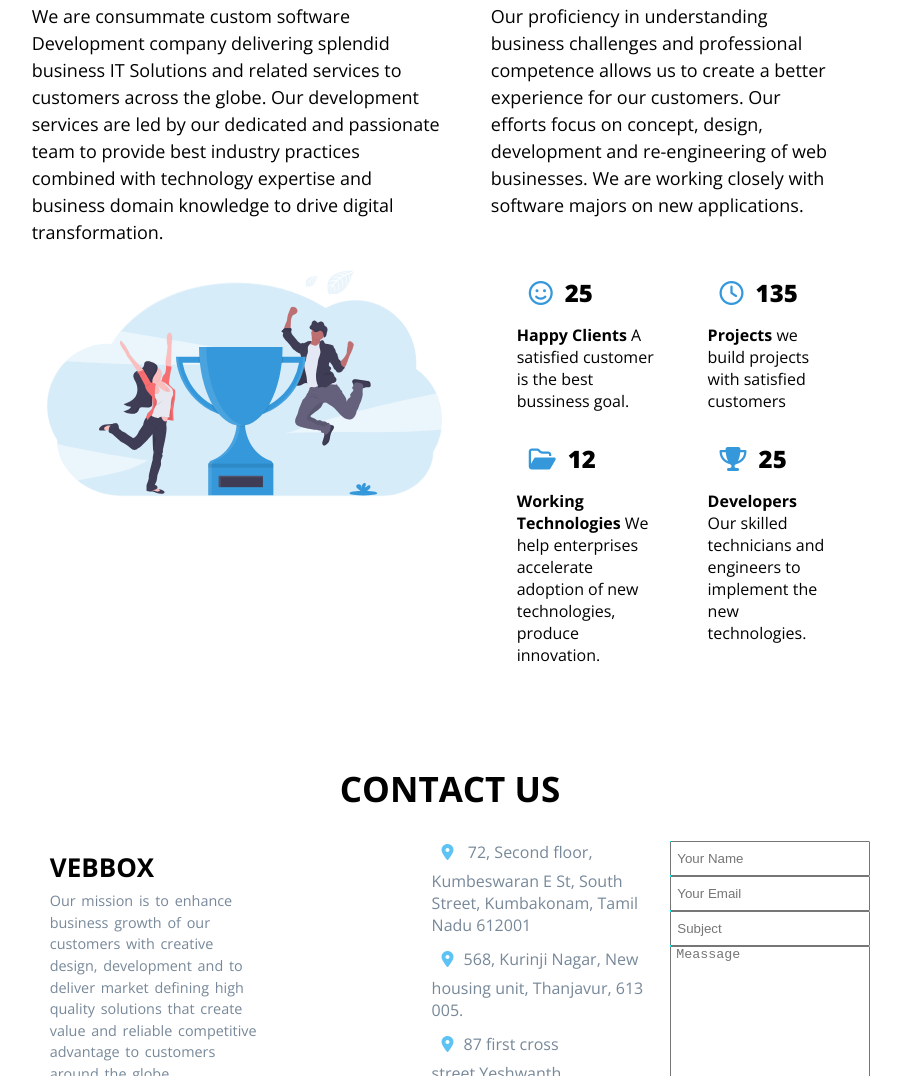
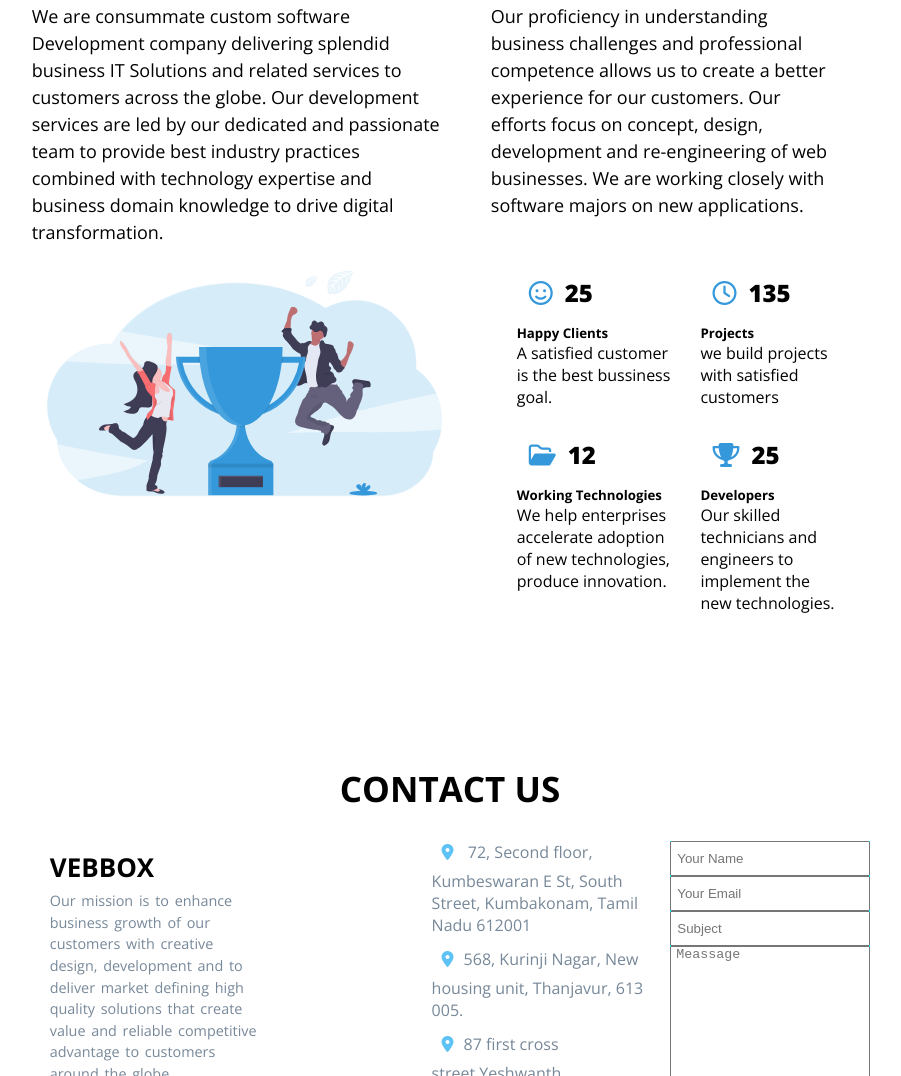
Before and after one commit to Aakash-Vebbox/vebboxclone, a plain HTML site: page index.html in a window 1280 px wide. Shown: the part 3564-4640 px from the top of the page, without its empty margins (190-1091 px from the left). Drawn offline with nearby package versions, Linux system fonts and the light colour scheme.

Commit message:
h5 include

```diff
--- a/index.html
+++ b/index.html
@@ -144,23 +144,23 @@
                 <div class="column1">
                     <div>
                         <h1> <i  class="fa-regular fa-face-smile" ></i>25</h1>
-                        <p><b>Happy Clients</b> A satisfied customer is the best bussiness goal.</p>
+                        <p><h5>Happy Clients</h5> A satisfied customer is the best bussiness goal.</p>
                     </div>
                     <div>
                         <h1> <i class="fa-regular fa-folder-open"></i>12</h1>
-                        <p><b>Working Technologies</b> We help enterprises accelerate adoption of new technologies, produce innovation.</p>
+                        <p><h5>Working Technologies</h5> We help enterprises accelerate adoption of new technologies, produce innovation.</p>
                     </div>
 
                 </div>
                 <div class="column2">
                     <div>
                         <h1> <i class="fa-regular fa-clock"></i>135</h1>
-                        <p><b>Projects</b> we build projects with satisfied customers</p>
+                        <p><h5>Projects</h5> we build projects with satisfied customers</p>
                     </div>
 
                     <div>
                         <h1> <i class="fa-solid fa-trophy"></i>25</h1>
-                        <p><b> Developers</b> Our skilled technicians and engineers to implement the new technologies.</p>
+                        <p><h5> Developers</h5> Our skilled technicians and engineers to implement the new technologies.</p>
                     </div>
                 </div>
             </div>
--- a/style.css
+++ b/style.css
@@ -480,7 +480,6 @@ nav{
 .contact{
     min-height: 100vh;
     font-family: var(--secondary-font);
-    margin-top: 20px;
 }
 .brand{
     /* font-family: var(--secondary-font); */
```
